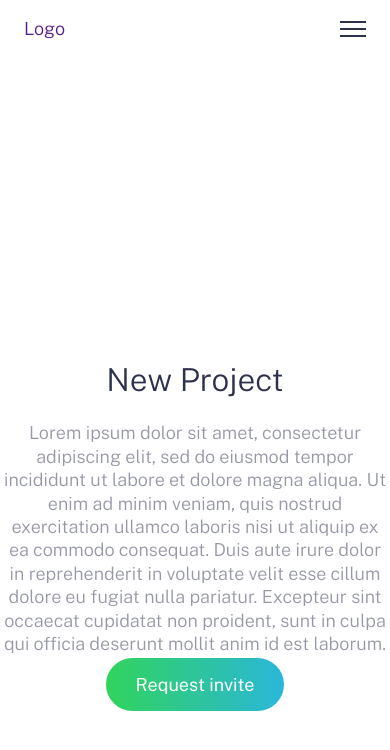
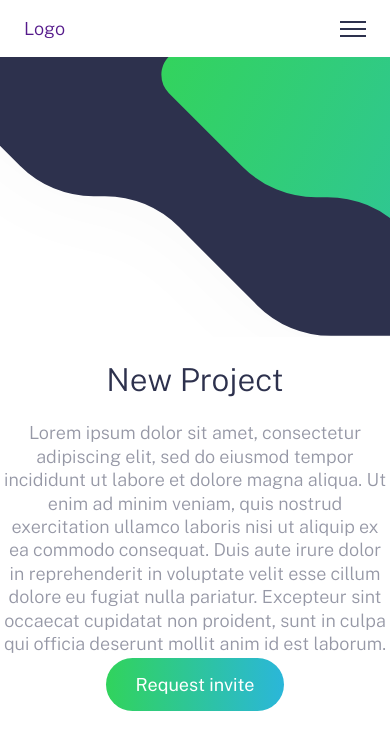
Before and after one commit to camille-granier/Landing-Page, a website: page src/index.html in a window 390 px wide. Drawn offline with nearby package versions, Linux system fonts and the light colour scheme; files that its build step writes are made by us from their sources.

Commit message:
adding mobile hero background

```diff
--- a/src/sass/_hero.scss
+++ b/src/sass/_hero.scss
@@ -1,7 +1,7 @@
 .hero {
     &__image {
         position: relative;
-        background-image: url('');
+        background-image: url('../assets/bg-intro-mobile.svg');
         background-size: cover;
         background-repeat: no-repeat;
         background-position: center center;
```
Also changed, not shown: src/assets/bg-intro-mobile.svg (added).
